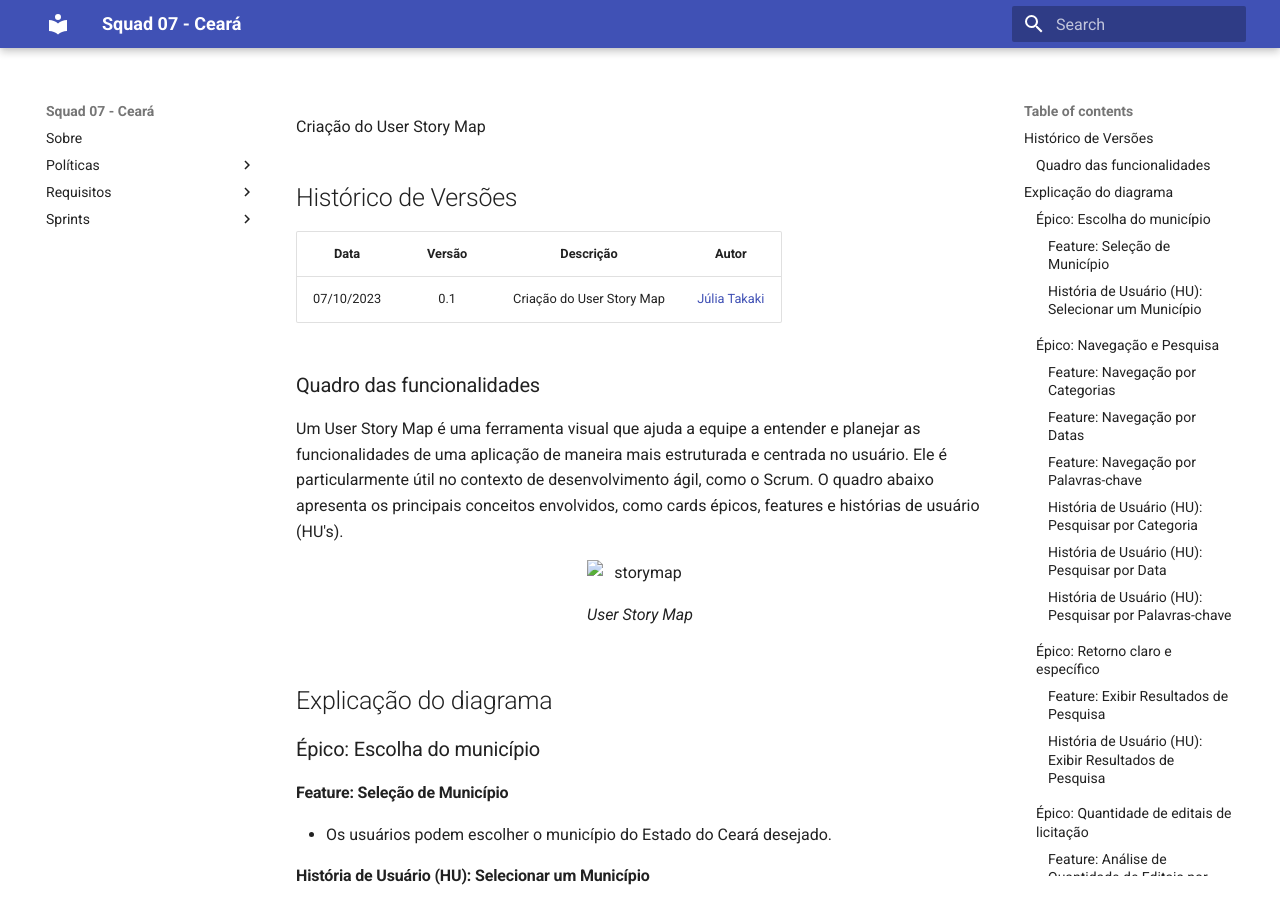
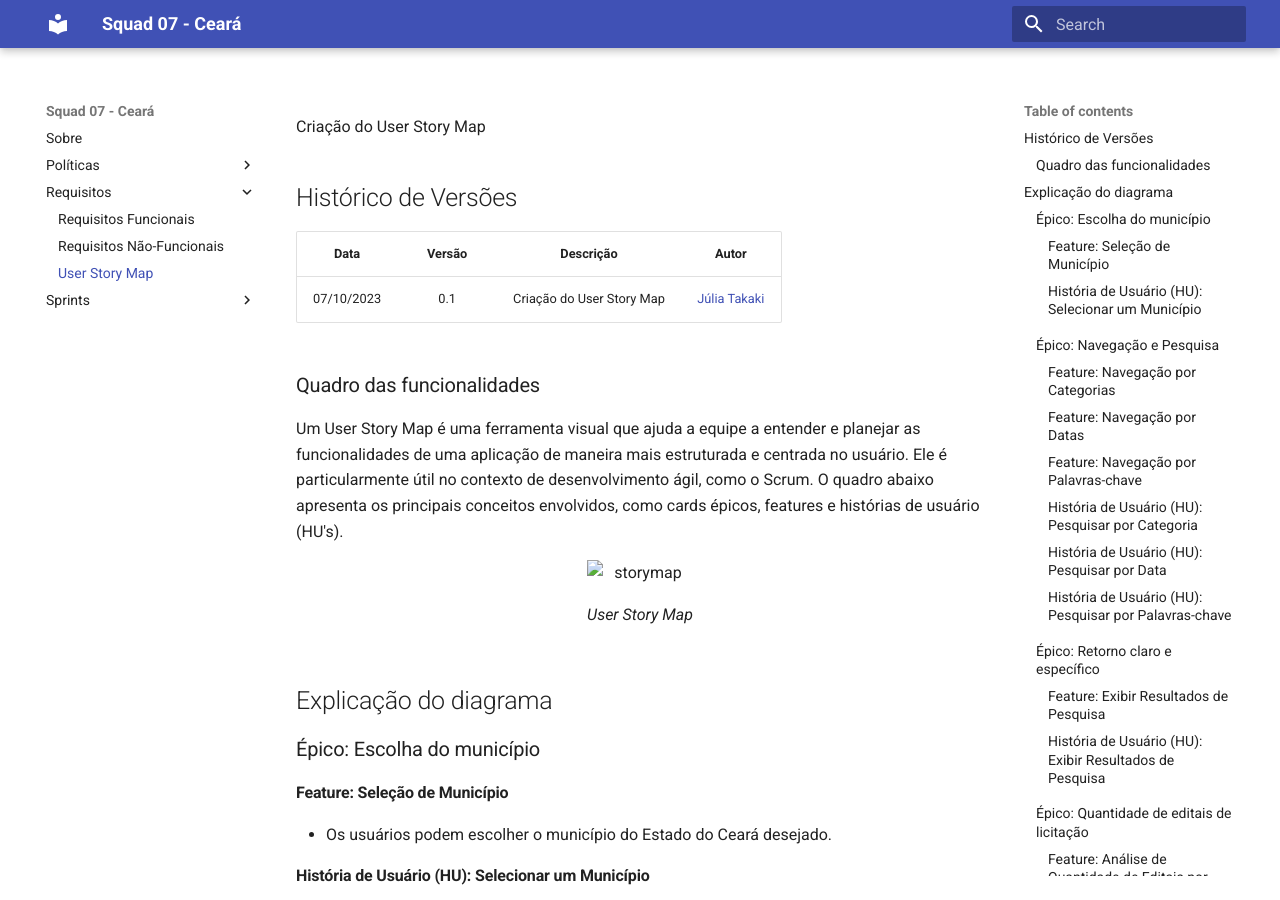
Before and after one commit to unb-mds/2023-2-Squad07, an MkDocs documentation site: the page built from docs/requisitos/userstorymap.md, in a window 1280 px wide and 900 px high. Built offline with MkDocs 1.6.1 and Material for MkDocs 9.7.7, drawn with Linux system fonts in a browser that asks for light colours.

Commit message:
:cool: adicionando story map à git pages

```diff
--- a/mkdocs.yml
+++ b/mkdocs.yml
@@ -14,6 +14,7 @@ nav:
       - Requisitos:
         - Requisitos Funcionais: requisitos/requisitosfuncionais.md
         - Requisitos Não-Funcionais: requisitos/requisitosnaofuncionais.md
+        - User Story Map: requisitos/userstorymap.md
       - Sprints:
         - Sprint 0:
           - Planejamento: sprints/sprint00/planejamento.md
```
